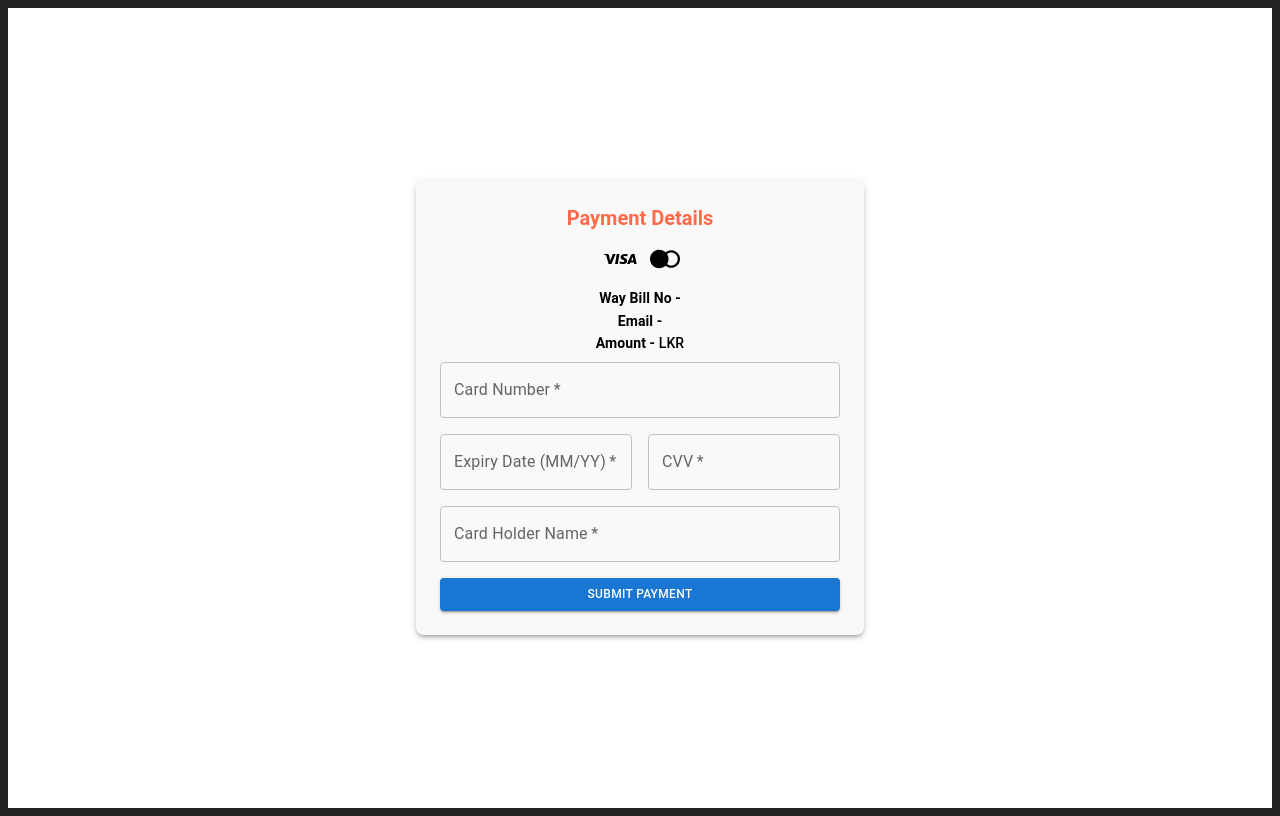
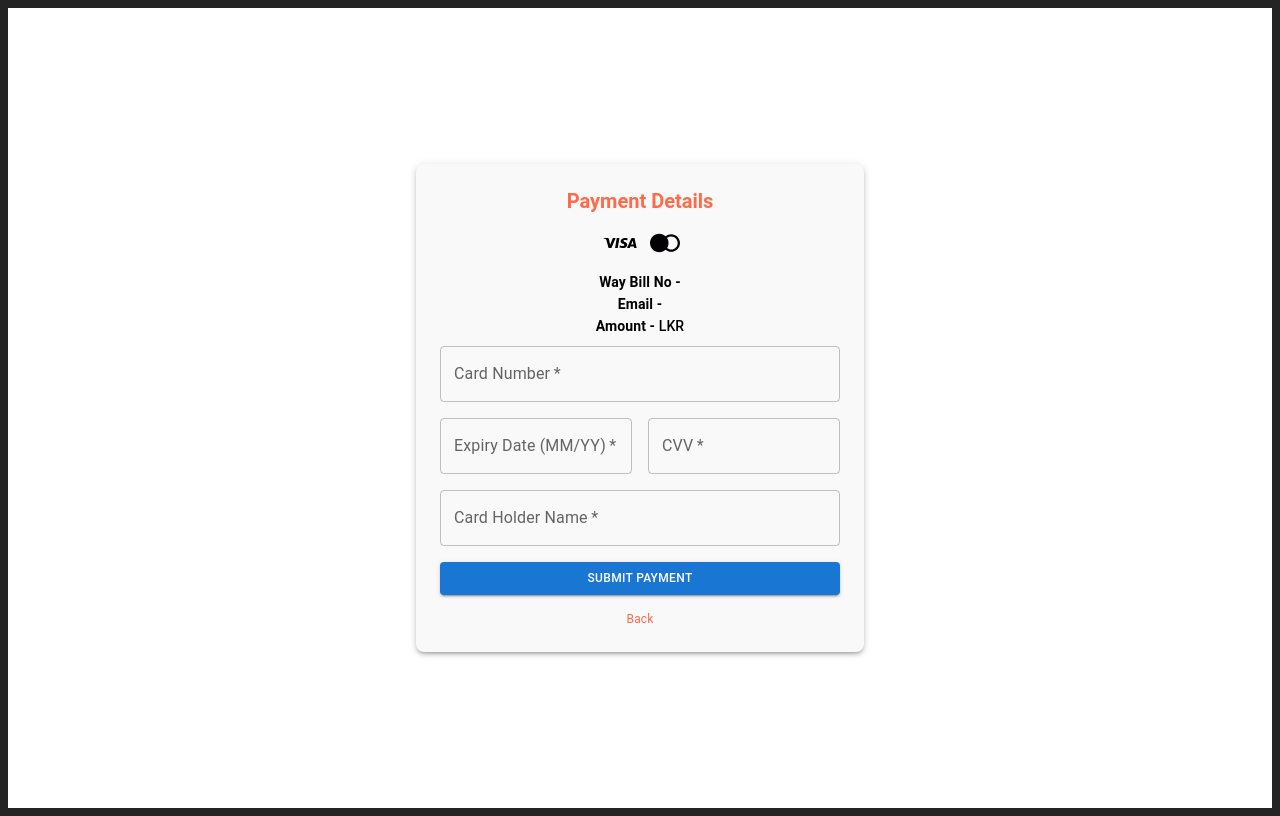
Before and after one commit to LahiruV/Zenra-Spectacle-Live-Front, a React (Vite) app: page /paymentPage in a window 1280 px wide. Built offline with nearby package versions, Linux system fonts and the light colour scheme.

Commit message:
Add back navigation to PaymentPage; implement button to return to cart

```diff
--- a/src/Pages/Customer/PaymentPage.jsx
+++ b/src/Pages/Customer/PaymentPage.jsx
@@ -68,6 +68,10 @@ const PaymentPage = () => {
                 window.location.href = '/home';
             });
         }
+    };
+
+    const backNavigation = () => {
+        window.location.href = '/cart';
     };
 
     return (
@@ -166,6 +170,9 @@ const PaymentPage = () => {
                 <Button type="submit" variant="contained" color="primary" fullWidth sx={{ mt: 2, fontSize: '12px' }}>
                     Submit Payment
                 </Button>
+                <Typography variant="body2" sx={{ mt: 2, color: `#ff6a4b`, fontSize: '12px', cursor: 'pointer' }} onClick={backNavigation}>
+                    Back
+                </Typography>
             </Box>
         </div>
     );
```
